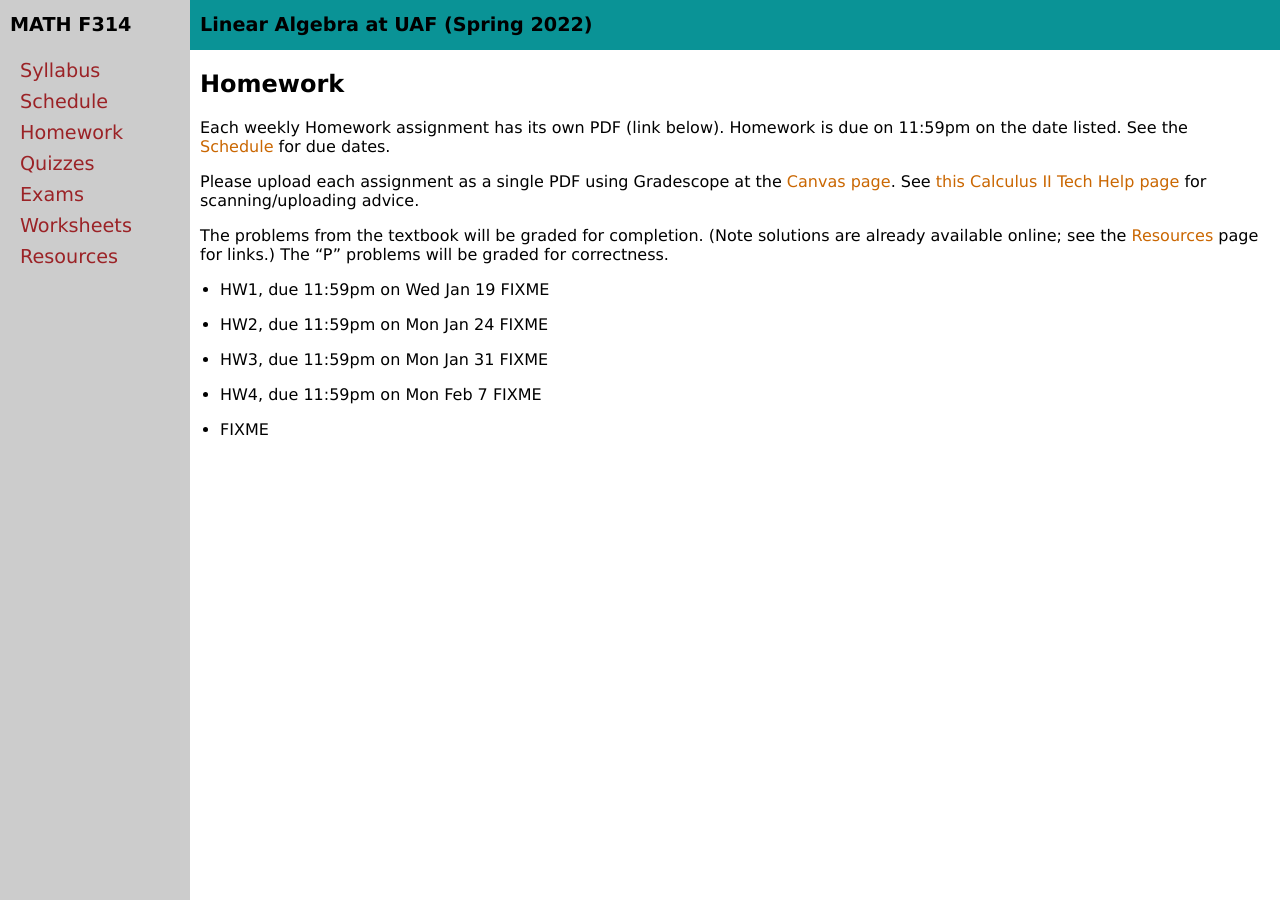
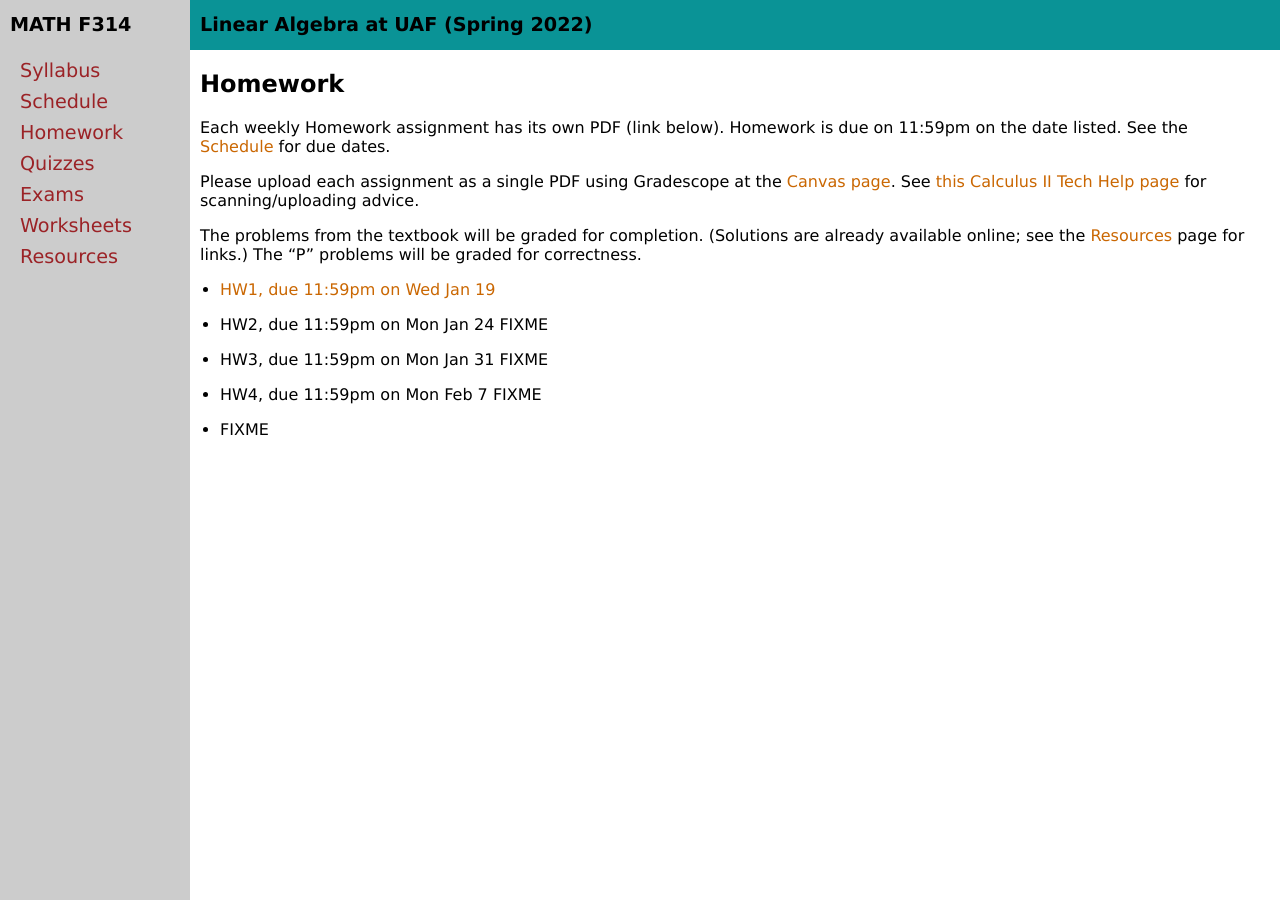
Before and after one commit to bueler/math314, a Jekyll site: the page built from homework.md, in a window 1280 px wide. Built offline with Jekyll 4.4.1, drawn with Linux system fonts in a browser that asks for light colours.

Commit message:
Post first Homework assign.

```diff
--- a/homework.md
+++ b/homework.md
@@ -9,9 +9,9 @@ Each weekly Homework assignment has its own PDF (link below).  Homework is due o
 
 Please upload each assignment as a single PDF using Gradescope at the [Canvas page](https://canvas.alaska.edu/courses/7017).  See [this Calculus II Tech Help page](https://bueler.github.io/calc2/techHelp.html) for scanning/uploading advice.
 
-The problems from the textbook will be graded for completion.  (Note solutions are already available online; see the [Resources](resources.html) page for links.)  The "P" problems will be graded for correctness.
+The problems from the textbook will be graded for completion.  (Solutions are already available online; see the [Resources](resources.html) page for links.)  The "P" problems will be graded for correctness.
 
-* HW1, due 11:59pm on Wed Jan 19 FIXME
+* [HW1, due 11:59pm on Wed Jan 19](assets/homework/HW1.pdf)
 
 * HW2, due 11:59pm on Mon Jan 24 FIXME
 
```
Also changed, not shown: 3 other files.
